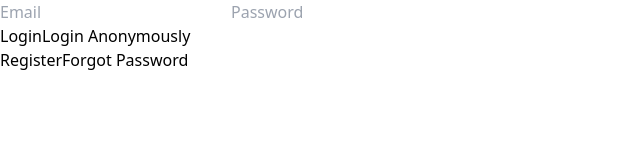
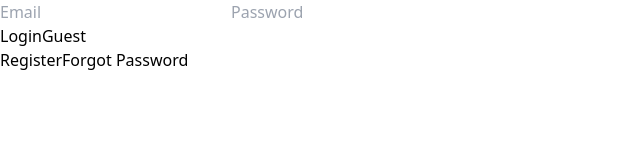
Before and after one commit to dangphung4/voice-notes, a React (Vite) app: page / in a window 1280 px wide. Shown: the top 160 px of the page, without its empty margins (0-640 px from the left). Built offline with nearby package versions, Linux system fonts and the light colour scheme.

Commit message:
guest mode

```diff
--- a/src/components/LoginComponent.jsx
+++ b/src/components/LoginComponent.jsx
@@ -41,7 +41,7 @@ export function LoginComponent({ setEmail, setPassword, email, password }) {
     className="flex-1 p-2 bg-gray-600 text-white rounded-md hover:bg-gray-500 active:bg-gray-700 focus:outline-none focus:border-gray-700 focus:ring focus:ring-gray-200"
     onClick={handleAnonymousLogin}
 >
-    Login Anonymously
+    Guest
 </button>
 
 
```
